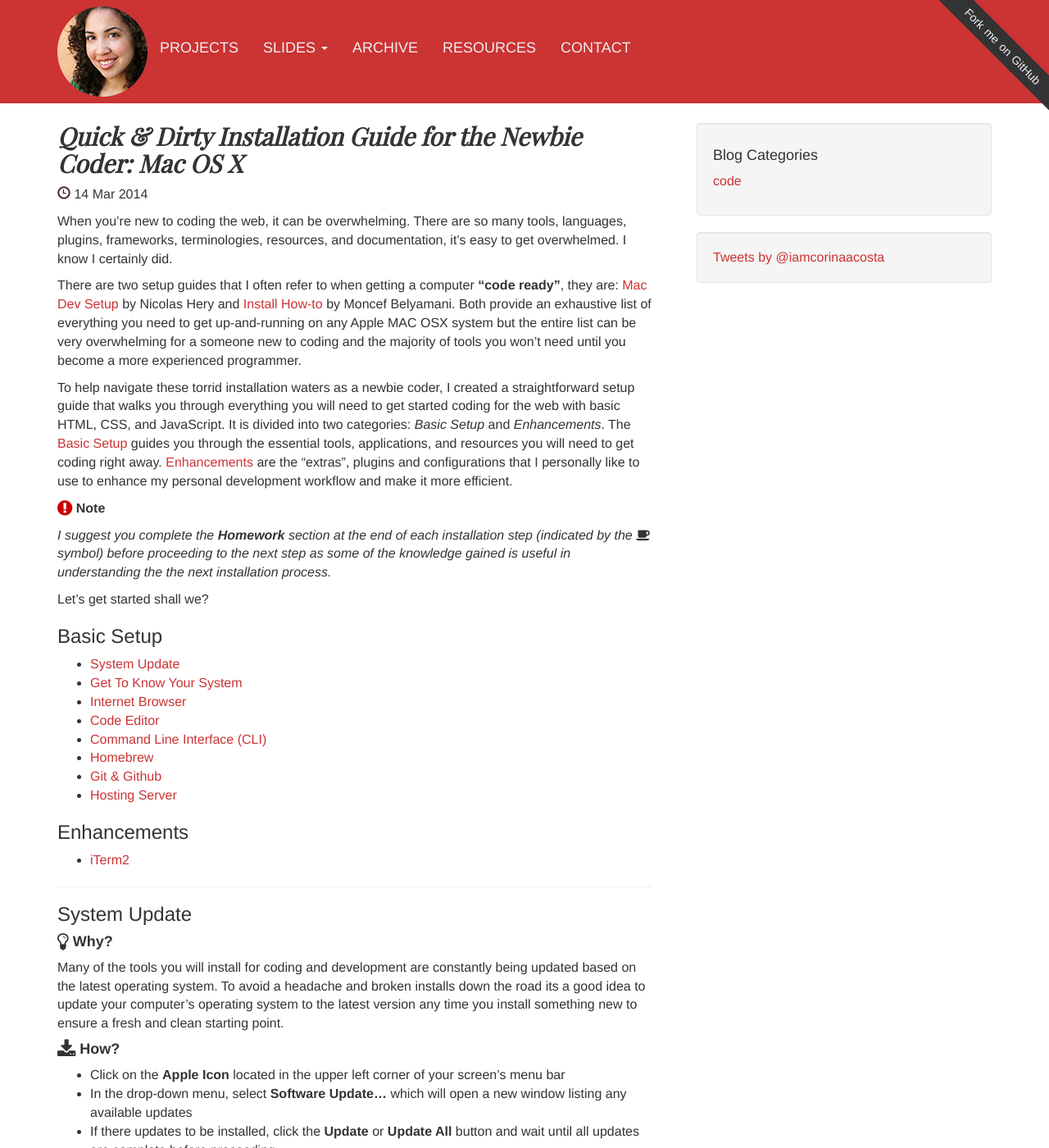
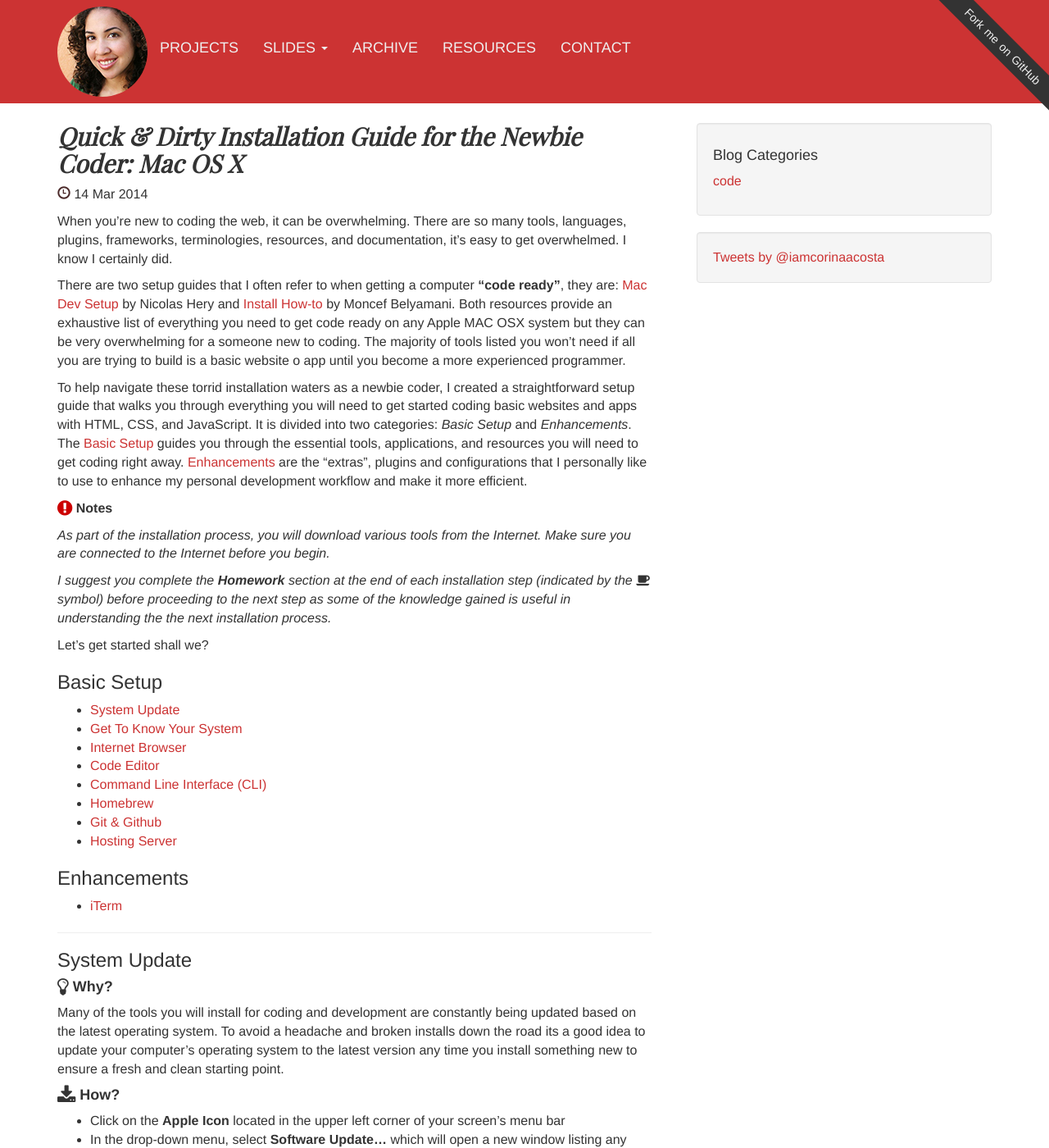
Before and after one commit to cacosta/caoi.github.io, a Jekyll site: the page built from _posts/2014-03-14-quick-and-dirty-dev-setup-newbie.md, in a window 1280 px wide and 1400 px high. Shown: the whole window at 82% size. Built offline with Jekyll 4.4.1, drawn with Linux system fonts in a browser that asks for light colours; nearby versions of some CDN libraries; some web fonts are replaced; Markdown is read by kramdown in place of the engine named in the settings; comment, search, counter and statistics services are not loaded; some of the changed text lies outside the part shown.

Commit message:
more post copy

```diff
--- a/_posts/2014-03-14-quick-and-dirty-dev-setup-newbie.md
+++ b/_posts/2014-03-14-quick-and-dirty-dev-setup-newbie.md
@@ -10,11 +10,13 @@
 
 When you're new to coding the web, it can be overwhelming. There are so many tools, languages, plugins, frameworks, terminologies, resources, and documentation, it's easy to get overwhelmed. I know I certainly did.
 
-There are two setup guides that I often refer to when getting a computer **"code ready"**, they are: [Mac Dev Setup](https://github.com/nicolashery/mac-dev-setup) by Nicolas Hery and [Install How-to](http://www.moncefbelyamani.com/how-to-install-xcode-homebrew-git-rvm-ruby-on-mac/) by Moncef Belyamani. Both provide an exhaustive list of everything you need to get up-and-running on any Apple MAC OSX system but the entire list can be very overwhelming for a someone new to coding and the majority of tools you won't need until you become a more experienced programmer.
+There are two setup guides that I often refer to when getting a computer **"code ready"**, they are: [Mac Dev Setup](https://github.com/nicolashery/mac-dev-setup) by Nicolas Hery and [Install How-to](http://www.moncefbelyamani.com/how-to-install-xcode-homebrew-git-rvm-ruby-on-mac/) by Moncef Belyamani. Both resources provide an exhaustive list of everything you need to get code ready on any Apple MAC OSX system but they can be very overwhelming for a someone new to coding. The majority of tools listed you won't need if all you are trying to build is a basic website o app until you become a more experienced programmer.
 
-To help navigate these torrid installation waters as a newbie coder, I created a straightforward setup guide that walks you through everything you will need to get started coding for the web with basic HTML, CSS, and JavaScript. It is divided into two categories: *Basic Setup* and *Enhancements*. The [Basic Setup](#basic-setup) guides you through the essential tools, applications, and resources you will need to get coding right away. [Enhancements](#enhancements) are the "extras", plugins and configurations that I personally like to use to enhance my personal development workflow and make it more efficient.
+To help navigate these torrid installation waters as a newbie coder, I created a straightforward setup guide that walks you through everything you will need to get started coding basic websites and apps with HTML, CSS, and JavaScript. It is divided into two categories: *Basic Setup* and *Enhancements*. The [Basic Setup](#basic-setup) guides you through the essential tools, applications, and resources you will need to get coding right away. [Enhancements](#enhancements) are the "extras", plugins and configurations that I personally like to use to enhance my personal development workflow and make it more efficient.
 
-<i class="fa fa-exclamation-circle fa-lg alarm"></i> **Note**
+<i class="fa fa-exclamation-circle fa-lg alarm"></i> **Notes**
+
+*As part of the installation process, you will download various tools from the Internet. Make sure you are connected to the Internet before you begin.*
 
 *I suggest you complete the <strong>Homework</strong> section at the end of each installation step (indicated by the <i class="fa fa-coffee"></i> symbol) before proceeding to the next step as some of the knowledge gained is useful in understanding the the next installation process.*
 
@@ -32,14 +34,13 @@
 
 <h3 id="enhancements">Enhancements</h3>
 
-- [iTerm2](#iterm2)
+- [iTerm](#iterm)
 
 ---
 
 <h3 id="system-update">System Update</h3>
 
-
-####<i class="fa fa-lightbulb-o fa-lg"></i> **Why?** ####
+#### <i class="fa fa-lightbulb-o fa-lg"></i> **Why?** ####
 
 Many of the tools you will install for coding and development are constantly being updated based on the latest operating system. To avoid a headache and broken installs down the road its a good idea to update your computer's operating system to the latest version any time you install something new to ensure a fresh and clean starting point.
 
@@ -154,7 +155,7 @@
 
 <i class="fa fa-exclamation-circle fa-lg alarm"></i> ***Note***: *If you are running <strong>OS X 10.9 Mavericks</strong>, then you can install the Xcode Command Line Tools directly from the command line by running `$ xcode-select --install` in Terminal, in which case you can skip Step 1 and you won't have to go through the download page and the questionnaire. Otherwise, if you are running OS X 10.8 Mountain Lion then you will need to complete the first step*
 
-Homebrew requires **Command Line Tools** to be installed which is available through Apple's **Xcode** suite and can be installed independently as follows:
+Homebrew requires **Command Line Tools** which is available as part of **Xcode**, a free developer toolbox provided by Apple, but rather than download the entire Xcode suite which is quite large, we can download the Command Line Tools independently from the Apple Developer site:
 
 - Visit <http://developer.apple.com/downloads>
 - Sign in with your Apple ID (the same one you use for iTunes and app purchases)
@@ -195,10 +196,23 @@
 
 #### <i class="fa fa-download fa-lg"></i> **How?** ####
 
-1. Create an account on Github.com:
-	- Visit <https://github.com/>
-	- Fill out the sign-up form and hit the **Sign up for Github** button. You are now part of the Github community!
-2. Install Git on your machine. There are a few different ways to do this but now that we have Homebrew installed its easy!
+First, create an account on Github.com:
+
+- Visit <https://github.com/>
+- Fill out the sign-up form and hit the **Sign up for Github** button. You are now part of the Github community!
+
+Next, install Git on your machine. There are a few different ways you can do this but now that we have Homebrew installed its easy!
+
+Run the following:
+
+`$ brew install git`
+
+After the installation completes, test that it is installed by running the following command:
+
+`$ git --version`
+
+which should return the latest version of Git that you installed (e.g `git version 1.9.1`). If you would like to know what the latest version is, visit [git-scm.com](http://git-scm.com/downloads).
+
 
 #### <i class="fa fa-coffee fa-lg"></i> **Homework** ####
 
@@ -210,11 +224,16 @@
 #### <i class="fa fa-globe fa-lg"></i> **Additional Resources** ####
 
 * [Pro Git](http://git-scm.com/book)
+* [Git Ref](http://gitref.org/)
 * [Github Resource List](https://help.github.com/articles/what-are-other-good-resources-for-learning-git-and-github)
 
 <h3 id="hosting">Hosting Server</h3>
 
 #### <i class="fa fa-lightbulb-o fa-lg"></i> **Why?** ####
+
+What good is a website or app if it doesn't exist on the Internet so people can access it?
+
+Generally, when you develop a website or an app, you code it **locally** first on your private computer system. Once your website or app is ready for its big debut, it must be uploaded from your computer to the Internet so that it can be made public. This is normally called a **release** to **production**.
 
 #### <i class="fa fa-download fa-lg"></i> **How?** ####
 
@@ -224,7 +243,7 @@
 
 ---
 
-<h3 id="iterm">iTerm</h3>
+<h3 id="iterm">iTerm</h3>])
 
 #### <i class="fa fa-lightbulb-o fa-lg"></i> **Why?** ####
 
```
